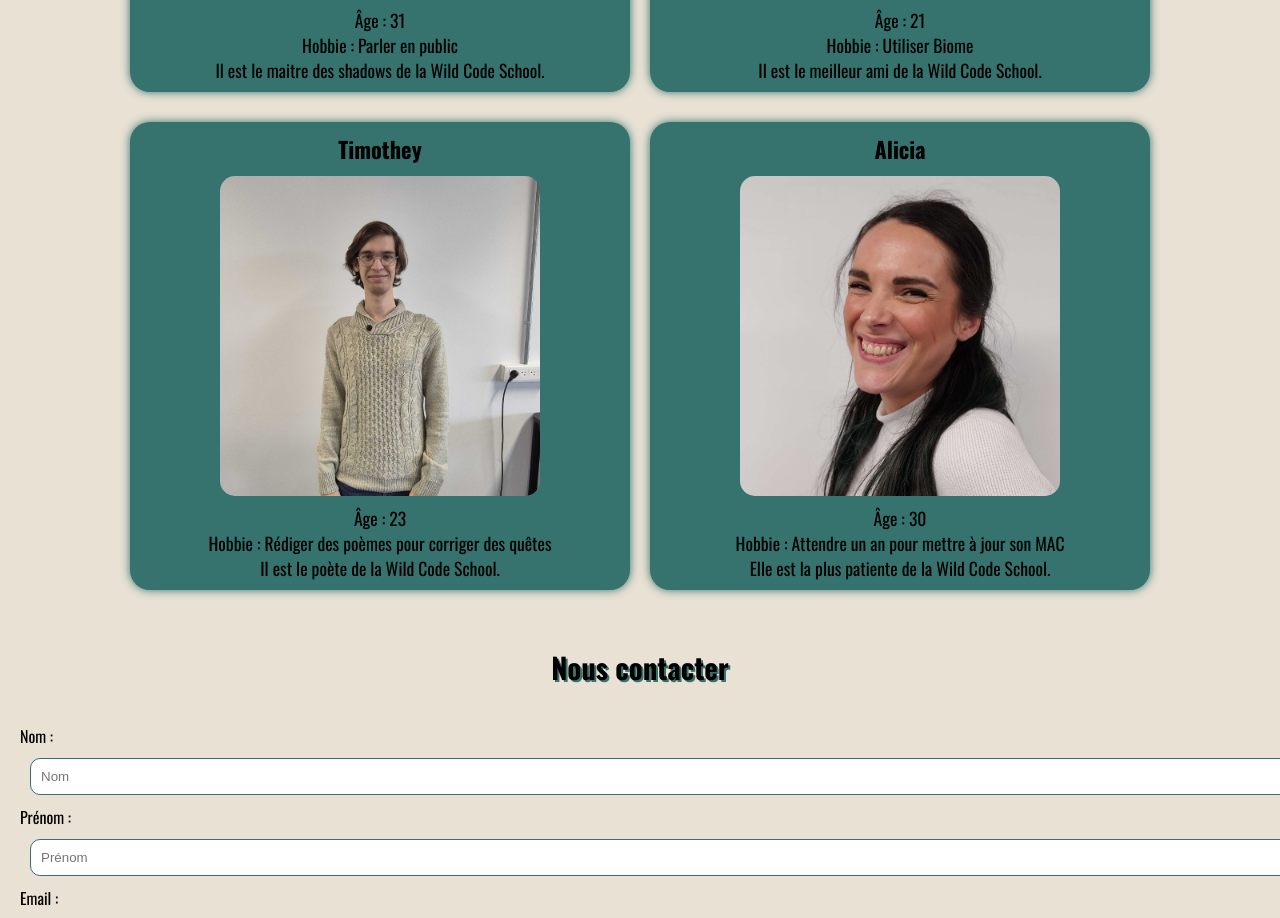
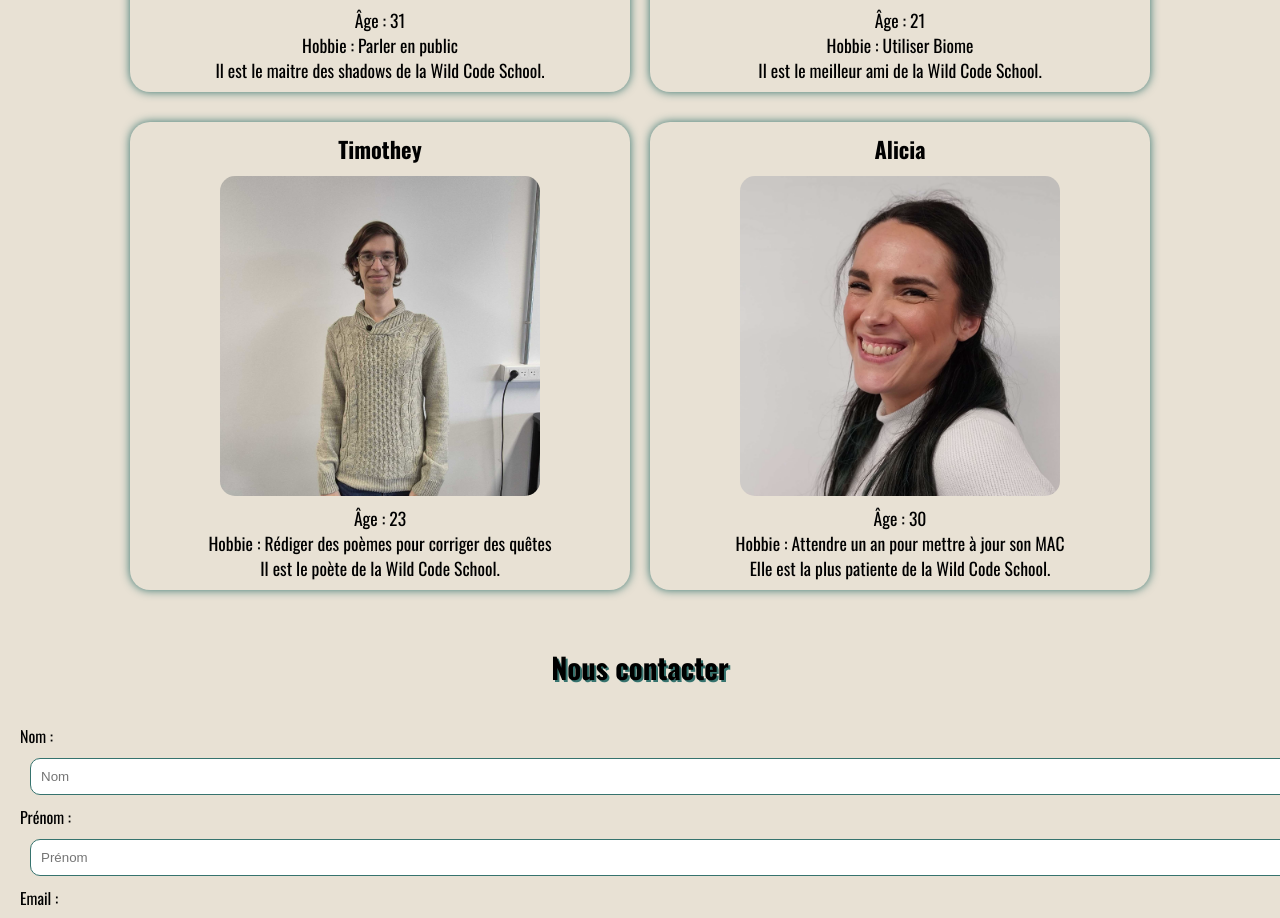
Before and after one commit to WildCodeSchool-2024-09/LILLE-0924-PROJECT2-G2-WILD-AWAY, a React (Vite) app in the folder client/: page /about-us in a window 1280 px wide. Shown: the part 560-1478 px from the top of the page. Built offline with nearby package versions, Linux system fonts and the light colour scheme; a web font is replaced by a local one.

Commit message:
dark mode is DONE

```diff
--- a/client/src/components/Footer/Footer.css
+++ b/client/src/components/Footer/Footer.css
@@ -7,14 +7,6 @@ footer {
   color: var(--main-color);
   font-size: 1rem;
   padding: 1%;
-}
-
-.light {
-  background-color: var(--secondary-color);
-}
-
-.dark {
-  background-color: var(--secondary-color-dark);
 }
 
 .logo {
@@ -29,3 +21,11 @@ section {
   align-items: center;
   justify-content: space-around;
 }
+
+.light {
+  background-color: var(--secondary-color);
+}
+
+.dark {
+  background-color: var(--secondary-color-dark);
+}
--- a/client/src/components/NavBar/NavBar.css
+++ b/client/src/components/NavBar/NavBar.css
@@ -2,6 +2,7 @@
   padding: 0;
   margin: 0;
 }
+
 nav {
   display: flex;
   width: 98%;
@@ -18,6 +19,7 @@ nav {
   width: 8rem;
   height: 5rem;
 }
+
 .links-nav {
   margin-right: 1.3rem;
   display: flex;
@@ -25,6 +27,7 @@ nav {
   list-style: none;
   font-size: 1.5rem;
 }
+
 a {
   text-decoration: none;
   color: var(--main-color);
--- a/client/src/pages/AboutUs/AboutUs.css
+++ b/client/src/pages/AboutUs/AboutUs.css
@@ -43,6 +43,7 @@
 
 .contact-us {
   margin: 20px;
+  margin-bottom: 0;
 }
 
 .input {
@@ -70,7 +71,13 @@
 }
 
 .dark {
-  /* box-shadow: 0 0 10px var(--secondary-color-dark); */
-  /* border: 2px solid var(--secondary-color-dark); */
   background: var(--main-color);
 }
+
+.container.dark {
+  background: var(--main-color-dark);
+}
+
+.container.light {
+  background: var(--main-color);
+}
--- a/client/src/pages/AboutUs/AboutUs.tsx
+++ b/client/src/pages/AboutUs/AboutUs.tsx
@@ -69,6 +69,7 @@ function AboutUs() {
   const theme = themeContext ? themeContext.theme : "default-theme";
   return (
     <>
+      <main className={`about-us-main ${theme}`}>
         <h1 className="title">La dream team</h1>
         <div className="dream-team">
           {dreamTeam.map((dreamteam) => (
@@ -116,6 +117,7 @@ function AboutUs() {
             </button>
           </form>
         </section>
+      </main>
     </>
   );
 }
```
Lines whose indentation alone changed are shown as unchanged.
